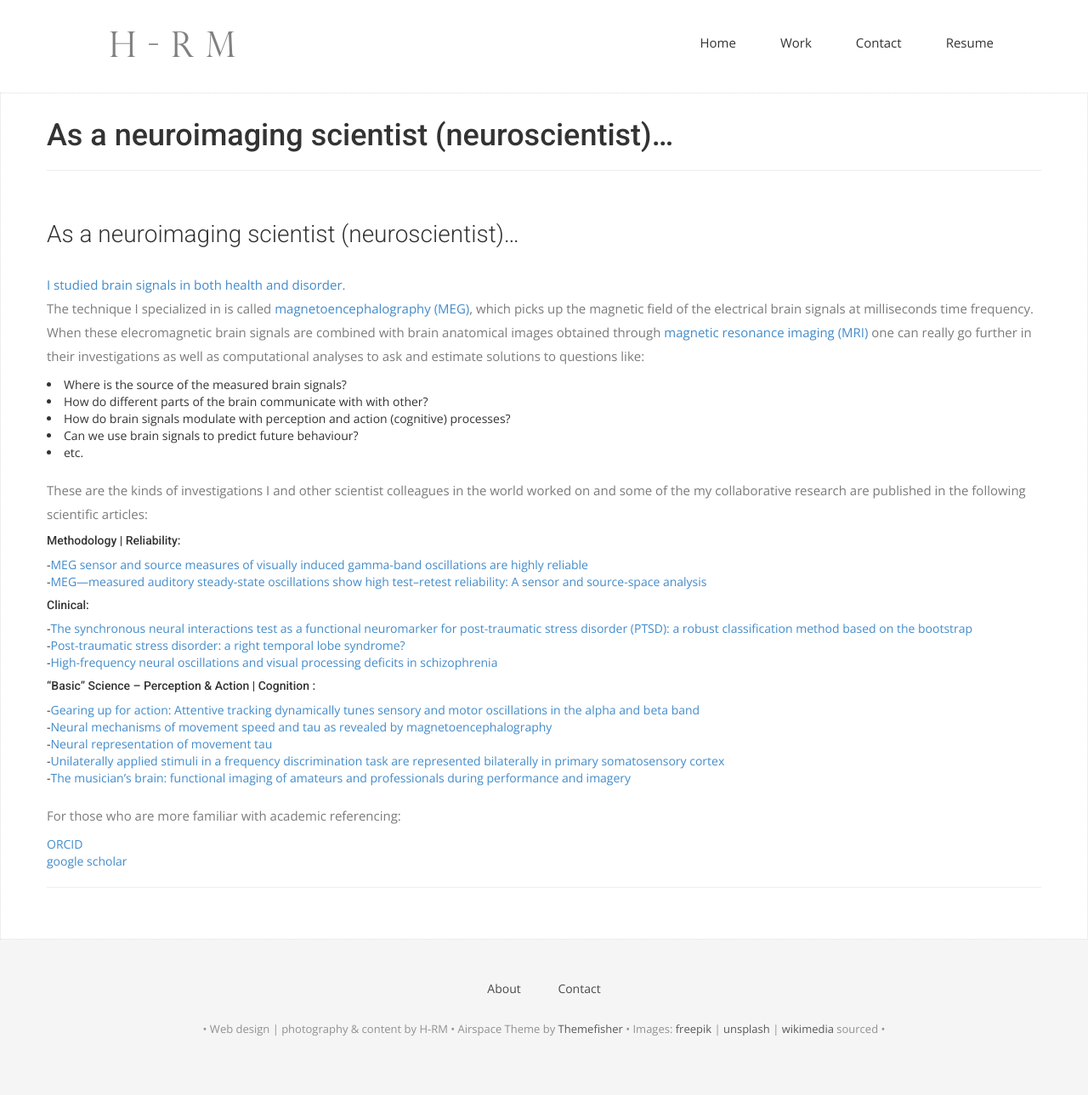
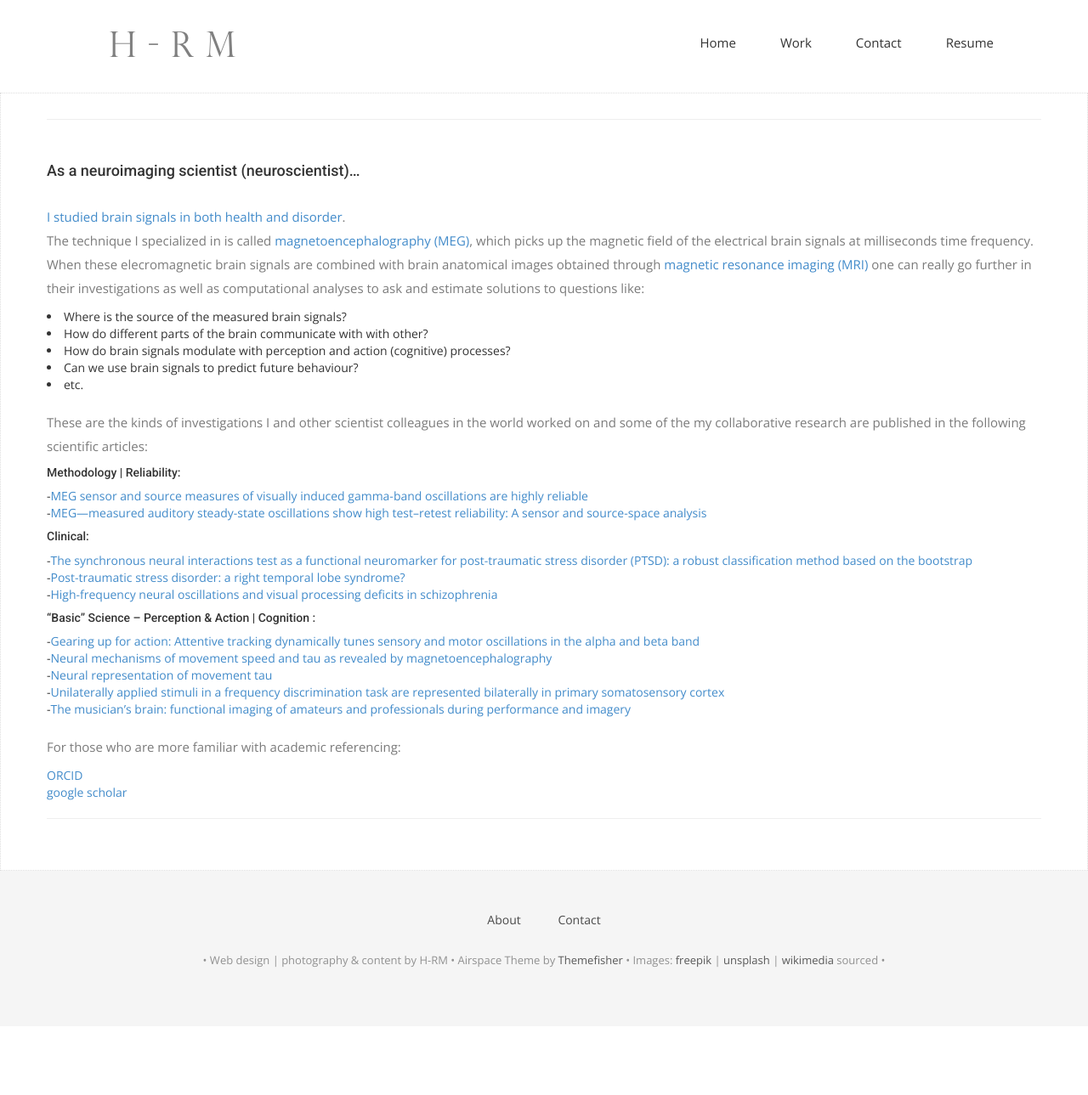
Before and after one commit to hengrumay/hengrumay.github.io, a Jekyll site: the page built from _pages/research_overview.md, in a window 1280 px wide. Shown: the whole page at 85% size. Built offline with Jekyll 4.4.1, drawn with Linux system fonts in a browser that asks for light colours; nearby versions of some CDN libraries; some web fonts are replaced; our own code applies the rules of GitHub Pages for plain Markdown files; after the commit the page ends 1208 px from its top, so only the background shows below that.

Commit message:
Update research_overview.md

```diff
--- a/_pages/research_overview.md
+++ b/_pages/research_overview.md
@@ -1,4 +1,4 @@
-### As a neuroimaging scientist (neuroscientist)...
+#### As a neuroimaging scientist (neuroscientist)...
 [I studied brain signals in both health and disorder](https://github.com/hengrumay/brain_dances).
 The technique I specialized in is called [magnetoencephalography (MEG)](http://megcommunity.org/what-is-meg),
 which picks up the magnetic field of the electrical brain signals at milliseconds time frequency.
```
